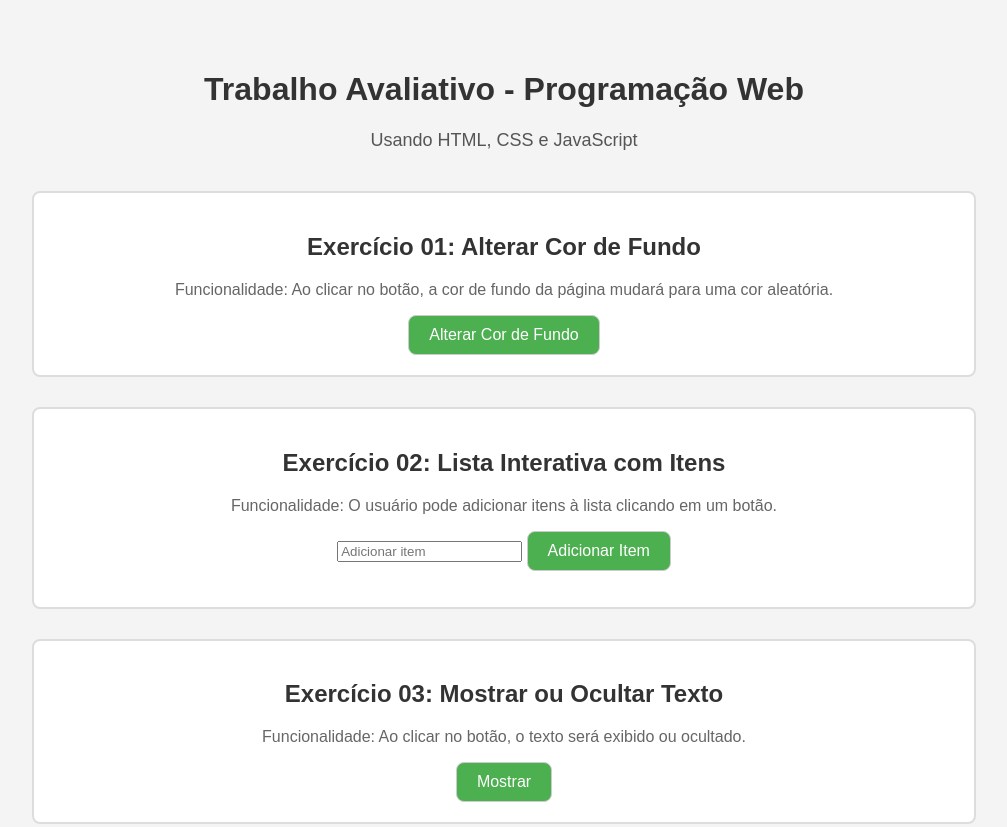
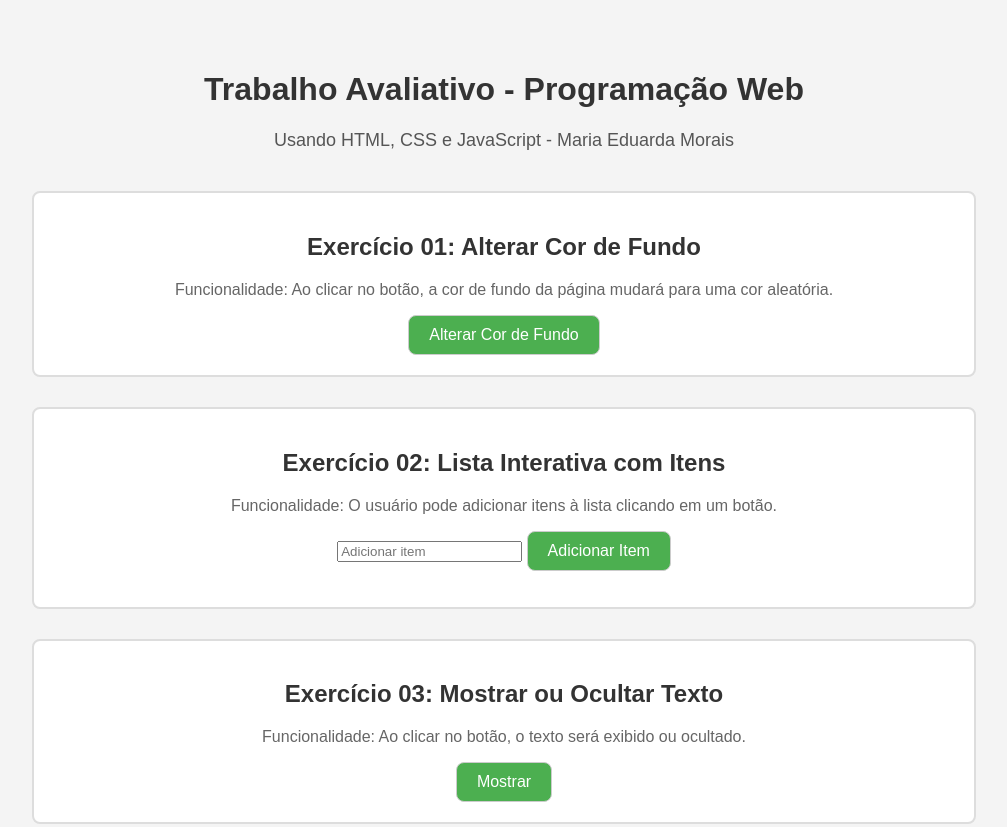
Before and after one commit to MariaEduardaMorais/TrabalhoProgWeb, a plain HTML site: page index.html in a window 1280 px wide. Shown: the top 827 px of the page, without its empty margins (136-1143 px from the left). Drawn offline with Linux system fonts and the light colour scheme.

Commit message:
Adding description

```diff
--- a/index.html
+++ b/index.html
@@ -9,7 +9,7 @@
 <body>
     <header>
         <h1>Trabalho Avaliativo - Programação Web</h1>
-        <p>Usando HTML, CSS e JavaScript</p>
+        <p>Usando HTML, CSS e JavaScript - Maria Eduarda Morais</p>
     </header>
 
     <div class="container">
```
